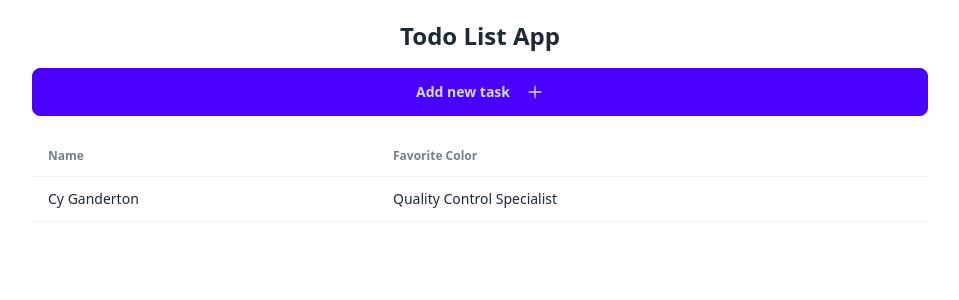
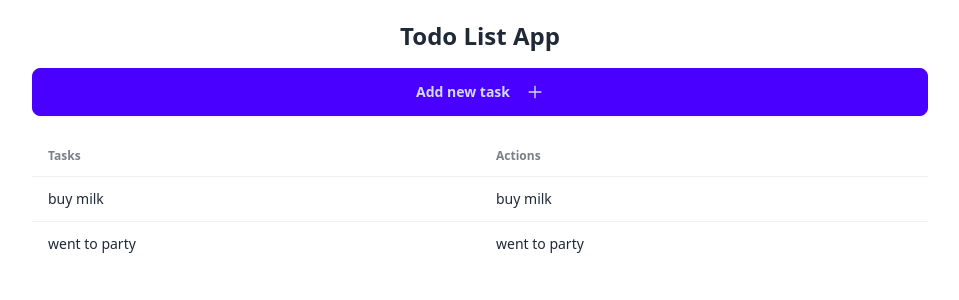
Before and after one commit to AndreyKhmara/next_todo_with_server, a Next.js app in the folder client/: page / in a window 1280 px wide. Shown: the top 300 px of the page, without its empty margins (160-1119 px from the left). Built offline with nearby package versions, Linux system fonts and the light colour scheme; data requests are answered from the project's data file.

Commit message:
add api, add mock data

```diff
--- /dev/null
+++ b/client/api.ts
@@ -0,0 +1,10 @@
+import { ITask } from "@/typse/tasks";
+
+const baseUrl = "http://localhost:3001";
+
+export const getAllTodos = async (): Promise<ITask[]> => {
+  const res = await fetch(`${baseUrl}/tasks`);
+  const todos = await res.json();
+  console.log("todos from", todos);
+  return todos;
+};
--- a/client/app/components/TodoList.tsx
+++ b/client/app/components/TodoList.tsx
@@ -1,19 +1,28 @@
-export const TodoList = () => {
+import { ITask } from "@/typse/tasks";
+interface ITodoListProps {
+  tasks: ITask[];
+}
+
+//todo stop on 22
+// at first start mock server (npm run json-server)
+export const TodoList: React.FC<ITodoListProps> = ({ tasks }) => {
   return (
     <div>
       <div className="overflow-x-auto">
         <table className="table">
           <thead>
             <tr>
-              <th>Name</th>
-              <th>Favorite Color</th>
+              <th>Tasks</th>
+              <th>Actions</th>
             </tr>
           </thead>
           <tbody>
-            <tr>
-              <td>Cy Ganderton</td>
-              <td>Quality Control Specialist</td>
-            </tr>
+            {tasks.map((tasks) => (
+              <tr key={tasks.id}>
+                <td>{tasks.text}</td>
+                <td>{tasks.text}</td>
+              </tr>
+            ))}
           </tbody>
         </table>
       </div>
--- a/client/app/page.tsx
+++ b/client/app/page.tsx
@@ -1,14 +1,17 @@
 import { AddTask } from "@/app/components/AddTask";
 import { TodoList } from "@/app/components/TodoList";
+import { getAllTodos } from "@/api";
 
-export default function Home() {
+export default async function Home() {
+  const tasks = await getAllTodos();
+
   return (
     <main className="max-w-4xl mx-auto mt-4">
       <div className="text-center my-5 flex flex-col gap-4">
         <h1 className="text-2xl font-bold">Todo List App</h1>
         <AddTask />
       </div>
-      <TodoList />
+      <TodoList tasks={tasks} />
     </main>
   );
 }
--- /dev/null
+++ b/client/data/todos.json
@@ -0,0 +1,12 @@
+{
+  "tasks": [
+    {
+      "id": "1",
+      "text": "buy milk"
+    },
+    {
+      "id": "2",
+      "text": "went to party"
+    }
+  ]
+}
--- a/client/package.json
+++ b/client/package.json
@@ -6,7 +6,8 @@
     "dev": "next dev --turbopack",
     "build": "next build",
     "start": "next start",
-    "lint": "next lint"
+    "lint": "next lint",
+    "json-server": "json-server --watch data/todos.json --port 3001"
   },
   "dependencies": {
     "next": "15.1.0",
@@ -22,6 +23,7 @@
     "daisyui": "^4.12.22",
     "eslint": "^9",
     "eslint-config-next": "15.1.0",
+    "json-server": "^1.0.0-beta.3",
     "postcss": "^8",
     "prettier": "3.4.2",
     "tailwindcss": "^3.4.1",
--- /dev/null
+++ b/client/typse/tasks.ts
@@ -0,0 +1,4 @@
+export interface ITask {
+  id: string;
+  text: string;
+}
```
Also changed, not shown: 1 other file (tests, documents, lock files or other folders).
